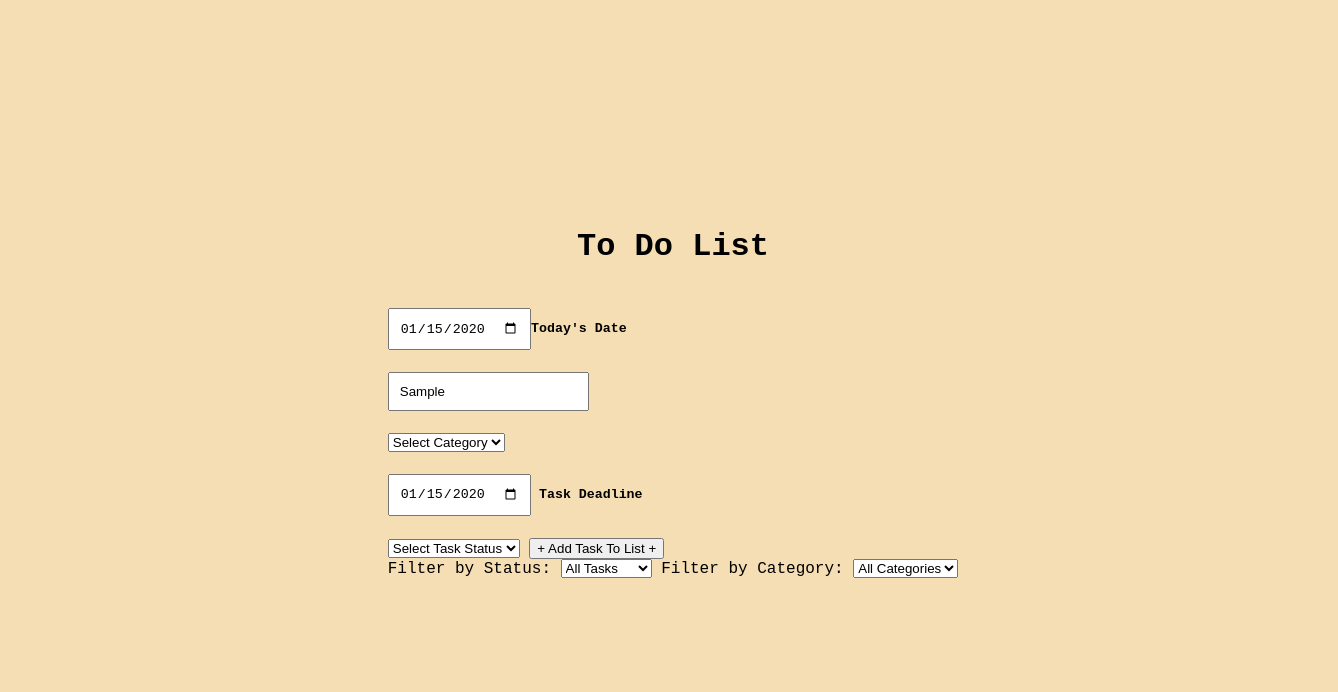
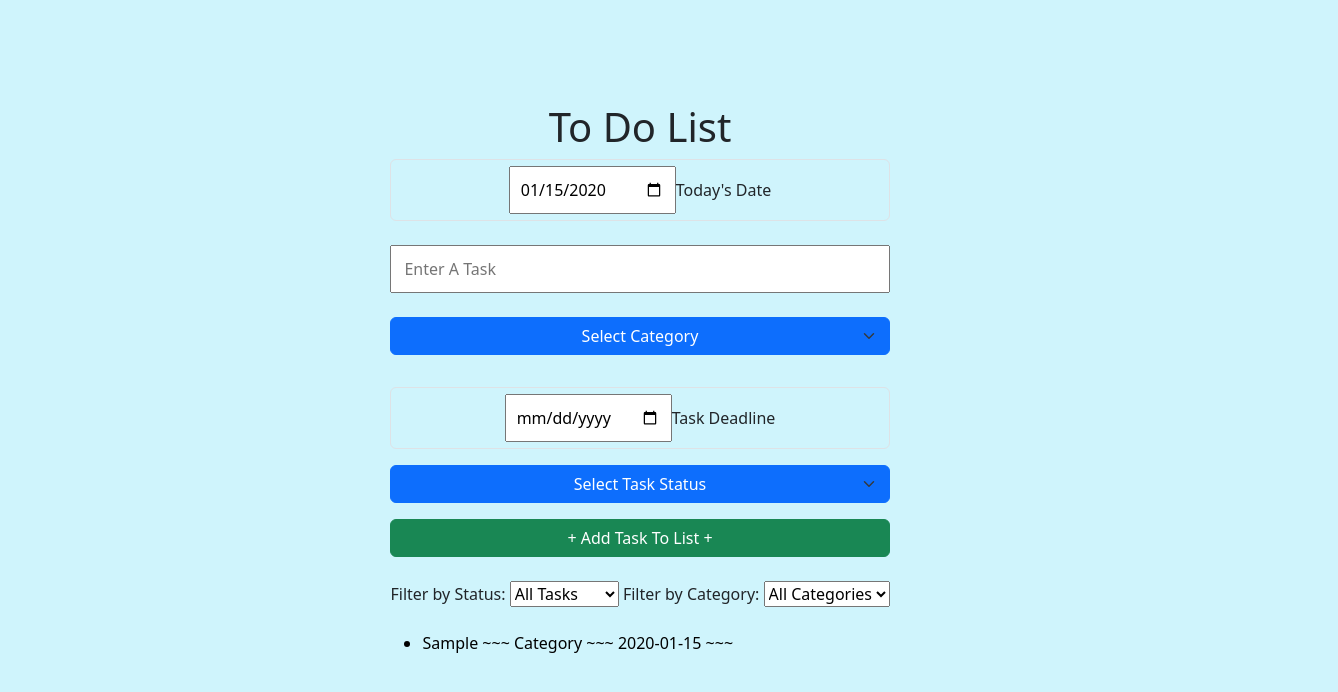
Before and after one commit to doneensjohnson/sba4-taskmanagementapp, a plain HTML site: page index.html in a window 1280 px wide. Both pictures are taken after typing "2020-01-15", "Sample", "2020-01-15" into the empty fields and a click on the button "+ Add Task To List +". Shown: the whole page, 1338 px wide, since content can reach past the window. Drawn offline with nearby package versions, Linux system fonts and the light colour scheme.

Commit message:
updated styling, formatting, and reflection

```diff
--- /dev/null
+++ b/app.js
@@ -0,0 +1,110 @@
+
+// Grab DOM Elements
+const input = document.getElementById("todoInput");
+const button = document.getElementById("addButton");
+const todoList = document.getElementById("todoList");
+const category = document.getElementById("selectCategory");
+const deadline = document.getElementById("deadline");
+const taskStatus = document.getElementById("taskStatus");
+const todayDate = document.getElementById("todayDate");
+
+const filterStatus = document.getElementById("filterStatus");
+const filterCategory = document.getElementById("filterCategory");
+
+// Store tasks
+let taskList = [];
+
+// Listen for button click
+button.addEventListener("click", addItem);
+
+// Add a task
+function addItem() {
+    console.log("Button clicked!");
+
+    // Create task object
+    const task = {
+        today: todayDate.value,
+        taskName: input.value,
+        category: category.value,
+        deadline: deadline.value,
+        status: taskStatus.value,
+    };
+
+    // Add task to array
+    taskList.push(task);
+
+    console.log(taskList);
+
+    // Check deadline
+    date(task);
+
+    // Display tasks
+    displayTasks();
+
+    // Clear inputs
+    input.value = "";
+    category.value = "Category";
+    deadline.value = "";
+    taskStatus.value = "";
+}
+
+// Display tasks
+function displayTasks() {
+
+    // Clear existing list
+    todoList.innerHTML = "";
+
+    // Go through each task
+    taskList.forEach(function (task) {
+
+        // Create a new list item
+        let newTask = document.createElement("li");
+
+        newTask.textContent =
+            task.taskName +
+            " ~~~ " +
+            task.category +
+            " ~~~ " +
+            task.deadline +
+            " ~~~ " +
+            task.status;
+
+        // Check if task is past due
+        if (
+            task.today &&
+            task.deadline &&
+            task.today > task.deadline &&
+            task.status !== "Completed"
+        ) {
+            newTask.style.color = "red";
+            newTask.textContent += " - PAST DUE!";
+        }
+
+        // Apply filters
+        if (
+            (filterStatus.value === "All" ||
+                task.status === filterStatus.value) &&
+
+            (filterCategory.value === "All" ||
+                task.category === filterCategory.value)
+        ) {
+            todoList.appendChild(newTask);
+        }
+    });
+}
+
+// Check deadline
+function date(task) {
+    if (
+        task.today &&
+        task.deadline &&
+        task.today > task.deadline &&
+        task.status !== "Completed"
+    ) {
+        alert("This task is past due!");
+    }
+}
+
+// Listen for filter changes
+filterStatus.addEventListener("change", displayTasks);
+filterCategory.addEventListener("change", displayTasks);
--- a/index.html
+++ b/index.html
@@ -5,40 +5,45 @@
     <meta charset="UTF-8" />
     <meta name="viewport" content="width=device-width, initial-scale=1.0" />
     <link rel="stylesheet" href="style.css" />
-    <script src="./script.js" defer></script>
+    <link href="https://cdn.jsdelivr.net/npm/bootstrap@5.3.3/dist/css/bootstrap.min.css" rel="stylesheet">
+    <script src="./app.js" defer></script>
     <title>Doneen's DOM</title>
 </head>
 
-<body>
+<body class="bg-info-subtle">
     <h1>To Do List</h1>
     <div>
-        <div>
-            <h5>
-                <input type="date" id="todayDate" placeholder="Today's Date" />Today's
-                Date
-            </h5>
-            <input type="text" id="todoInput" placeholder="Enter A Task" />
-            <h5>
-                <select input type="text" class="form-select mb-3" id="selectCategory" placeholder="Category">
+        <div >
+                <p class="container mt-12 form-control d-flex justify-content-center align-items-center bg-info-subtle">
+                    <input type="date" id="todayDate" placeholder="todayDate" /> Today's Date
+                </p>
+
+            <input type="text" class="container mt-4 d-flex justify-content-center" id="todoInput" placeholder="Enter A Task" />
+
+            <br>
+
+                <select class="btn btn-primary form-select mb-3" id="selectCategory" placeholder="Category">
                     <option value="Category">Select Category</option>
                     <option value="Work">Work</option>
                     <option value="Personal">Personal</option>
                     <option value="School">School</option>
                     <option value="Family">Family</option>
                 </select>
-                <h5>
-                    <input type="date" id="deadline" placeholder="Deadline" /> Task
-                    Deadline
-                </h5>
-                <select input type="text" class="form-select mb-3" id="taskStatus" placeholder="Task Status">
+                <p>
+                <p class="container mt-12 form-control d-flex justify-content-center align-items-center bg-info-subtle">
+                    <input type="date" id="deadline" placeholder="deadline" /> Task Deadline
+                </p>
+
+                <select class="btn btn-primary form-select mb-3" id="taskStatus" placeholder="Task Status">
                     <option value="">Select Task Status</option>
                     <option value="In Progress">In Progress</option>
                     <option value="Not Started">Not Started</option>
                     <option value="Completed">Completed</option>
                 </select>
-                <button id="addButton">+ Add Task To List +</button>
+                <button class="btn btn-success d-flex container justify-content-center" id="addButton">+ Add Task To List +</button>
         </div>
         <div>
+            <br>
             <label>Filter by Status:</label>
             <select id="filterStatus">
                 <option value="All">All Tasks</option>
@@ -47,7 +52,7 @@
                 <option value="Completed">Completed</option>
             </select>
 
-            <label>Filter by Category:</label>
+            <label >Filter by Category:</label>
             <select id="filterCategory">
                 <option value="All">All Categories</option>
                 <option value="Work">Work</option>
@@ -55,8 +60,10 @@
                 <option value="School">School</option>
                 <option value="Family">Family</option>
             </select>
-
-            <ul id="todoList"></ul>
+            <br>
+            <br>
+                    <ul id="todoList"> </ul>
+            </div>
         </div>
     </div>
 </body>
--- a/script.js
+++ /dev/null
@@ -1,99 +0,0 @@
-// Grab DOM Elements
-// Console.log to make sure you're grabbing the right element.
-
-const input = document.getElementById("todoInput");
-    console.log(input);
-
-const button = document.getElementById("addButton");
-    console.log(button);
-
-const todoList = document.getElementById("todoList");
-    console.log(todoList);
-
-const category = document.getElementById("category");
-    console.log(category);
-
-const deadline = document.getElementById("deadline");
-    console.log(deadline);
-
-const taskStatus = document.getElementById("taskStatus");
-    console.log(taskStatus);
-
-let taskList = [];
-
-// One click function that:
-// Grabs Input
-// Appends to the DOM
-// Clear the Input
-
-// When creating an event listener - we have 2 arguments:
-// One: The action - click, hover, button press, etc.
-// Two: Function - the behavior, what happens after the click.
-button.addEventListener("click", addItem);
-
-function addItem() {
-    console.log("Button clicked!");
-  // Store the input
-const task = {
-    today: todayDate.value,
-    taskName: input.value,
-    category: category.value,
-    deadline: deadline.value,
-    status: taskStatus.value,
-  };
-      taskList.push(task);
-
-  // Create a new DOM element
-const newTask = document.createElement("li");
-
-  // Add input text in the newly created li
-  // newTask.textContent = task
-
-  newTask.textContent =
-    task.taskName +    "      |      " +
-    task.category +    "      |      " +
-    task.deadline +    "      |      " +
-    task.status;
-
-  // Add the newly created li to the existing ul
-  todoList.appendChild(newTask);
-
-  // Reset the input
-  input.value = "";
-  category.value = "";
-  deadline.value = "";
-  taskStatus.value = "";
-
-  function addItem() {
-       console.log(taskList);
-       displayTasks();
-  }
-  function displayTasks() {}
-     todoList.innerHTML = "";
-
-  taskList.forEach(function (task) {
-    let newTask = document.createElement("li");
-    newTask.textContent =
-      task.taskName +    "      |      " +
-      task.category +    "      |      " +
-      task.deadline +    "      |      " +
-      task.status;
-
-    let today = document.getElementById("todayDate").value;
-    if (today > task.deadline && task.status !== "Completed") {
-      newTask.style.color = "red";
-      newTask.textContent += " - PAST DUE!";
-    }
-    todoList.appendChild(newTask);
-  });
-}
-
-// Set up a function for the date to mark items past due
-
-function date(task) {
-  let today = document.getElementById("todayDate").value;
-  let deadline = task.deadline;
-  if (today > deadline && task.status !== "Completed") {
-    alert("This task is past due!");
-  }
-}
--- a/style.css
+++ b/style.css
@@ -1,7 +1,7 @@
 body{
     height: 100vh;
     width: 100vw;
-    background-color: wheat;
+    background-color: rgb(255, 219, 154);
     display: flex;
     flex-direction: column;
     align-items: center;
```
Also changed, not shown: 1 other file.
